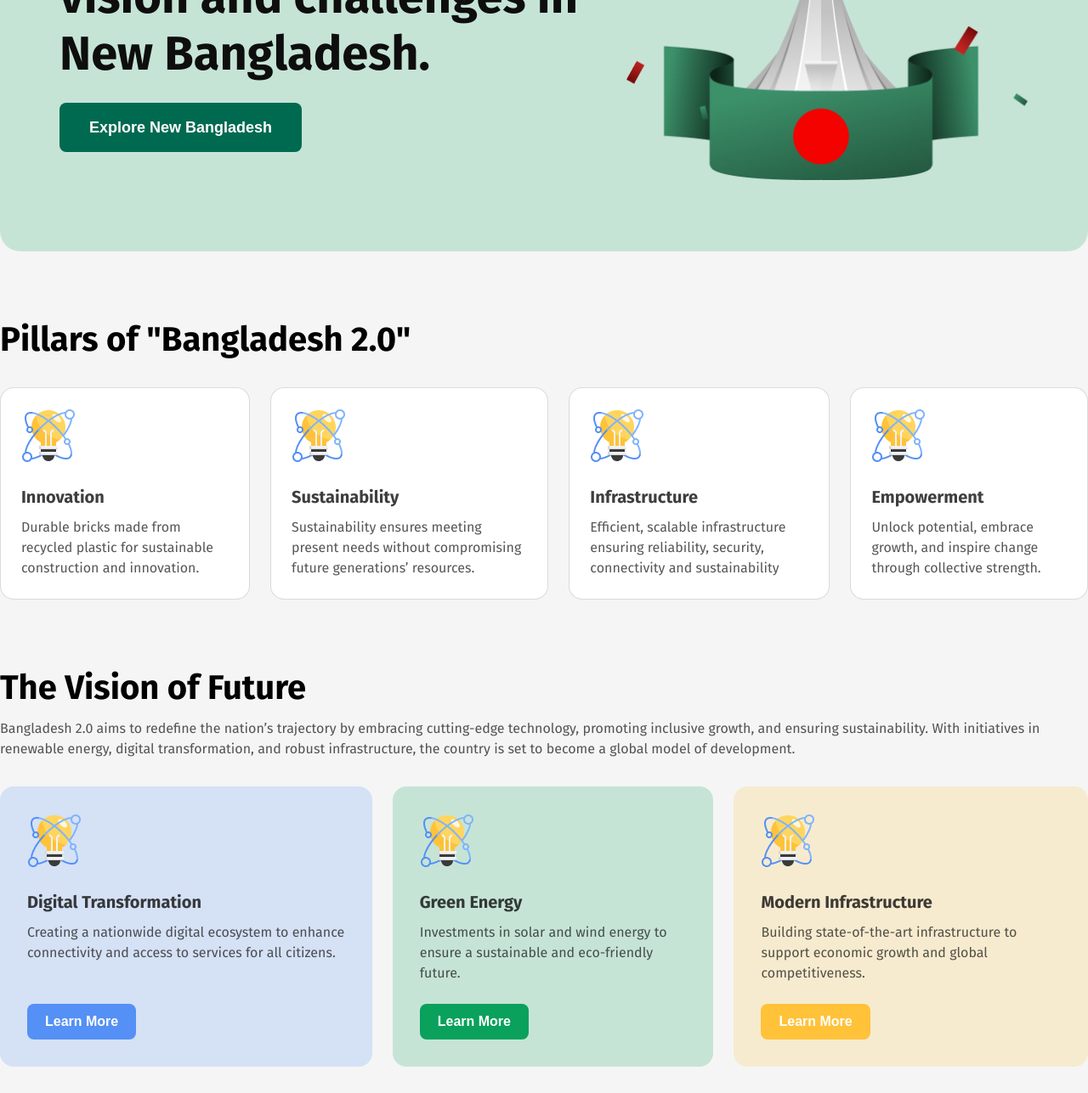
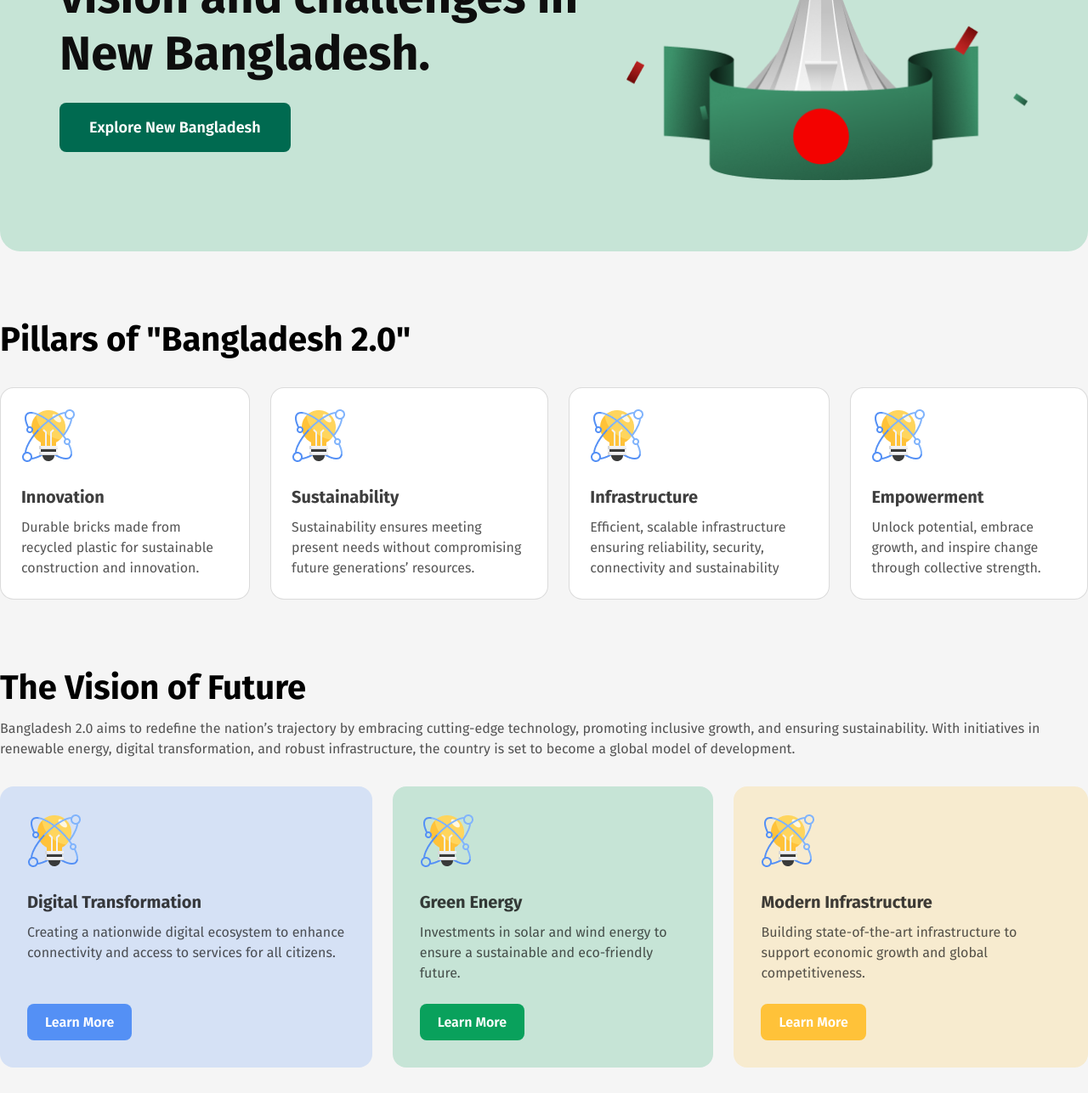
Before and after one commit to coder-shakil99/ph-assignment-01, a plain HTML site: page index.html in a window 1280 px wide. Shown: the part 400-1687 px from the top of the page at 85% size. Drawn offline with Linux system fonts and the light colour scheme.

Commit message:
change btn-font-family

```diff
--- a/Styles/style.css
+++ b/Styles/style.css
@@ -99,6 +99,7 @@
     margin-top: 24px;
     cursor: pointer;
     transition: .4s;
+    font-family: "Fira Sans", serif;
 }
 .banner-left-content .banner-btn:hover{
     background:#C6E4D6;
@@ -199,6 +200,7 @@
     border-radius: 8px;
     cursor: pointer;
     transition: .4s;
+    font-family: "Fira Sans", serif;
 }
 .blue-btn{
     margin-top: 24px;
```
